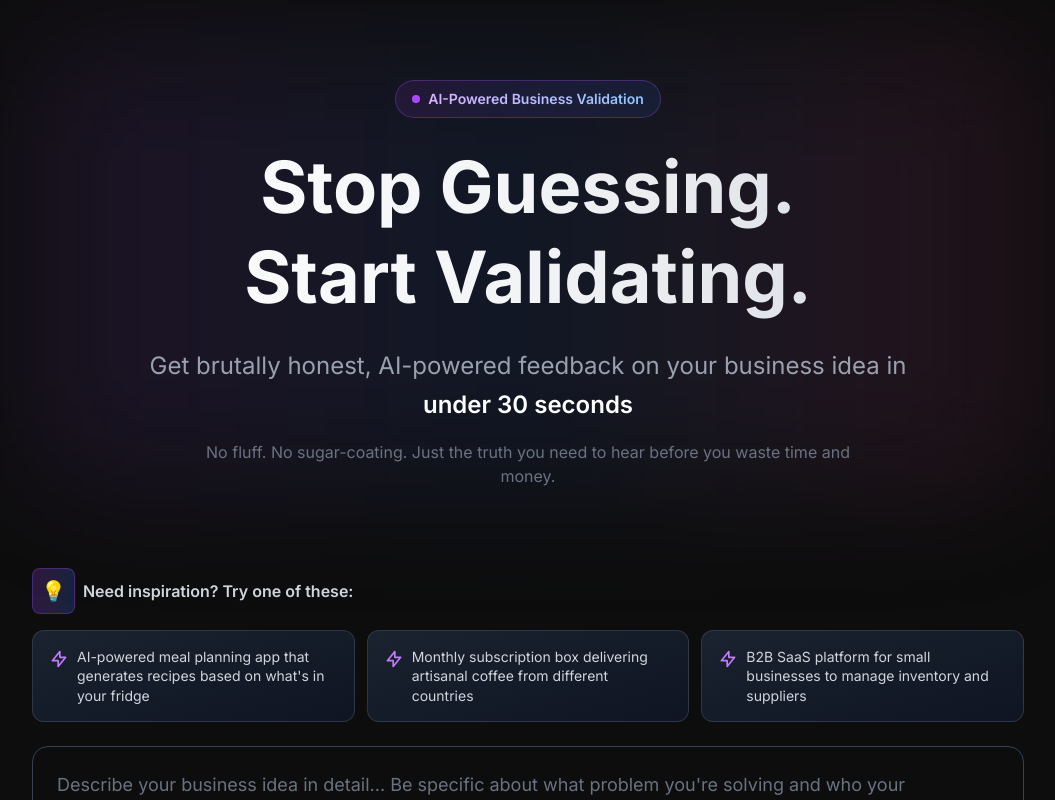
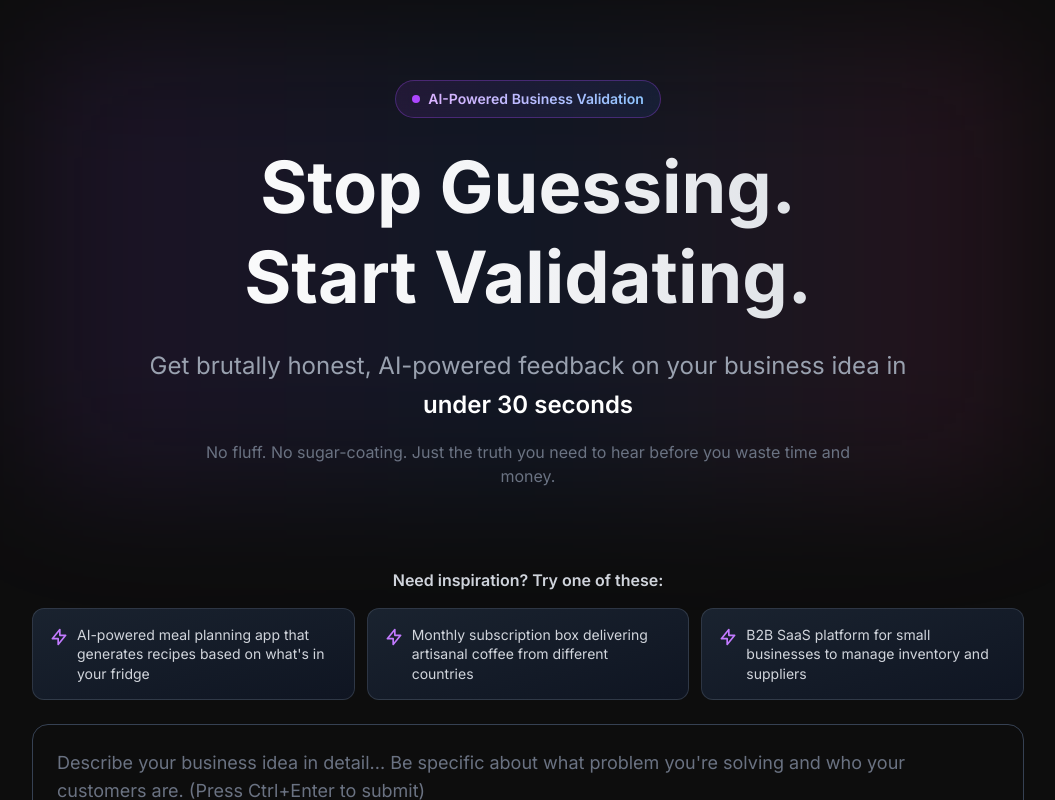
Before and after one commit to ItsNaunas/ideaChecker, a Next.js app: page / in a window 1280 px wide. Shown: the top 800 px of the page, without its empty margins (112-1167 px from the left). Built offline with nearby package versions, Linux system fonts and the light colour scheme.

Commit message:
Remove emoji and center example ideas heading

```diff
--- a/src/app/page.tsx
+++ b/src/app/page.tsx
@@ -115,12 +115,7 @@ export default function Home() {
           <div className="space-y-4">
             {/* Example Ideas */}
             <div className="mb-6">
-              <div className="flex items-center gap-2 mb-4">
-                <div className="bg-gradient-to-r from-purple-500/20 to-blue-500/20 border border-purple-500/30 rounded-lg p-2">
-                  <span className="text-xl">💡</span>
-                </div>
-                <h3 className="text-base font-semibold text-gray-300">Need inspiration? Try one of these:</h3>
-              </div>
+              <h3 className="text-base font-semibold text-gray-300 text-center mb-4">Need inspiration? Try one of these:</h3>
               <div className="grid md:grid-cols-3 gap-3">
                 {exampleIdeas.map((example, idx) => (
                   <button
```
